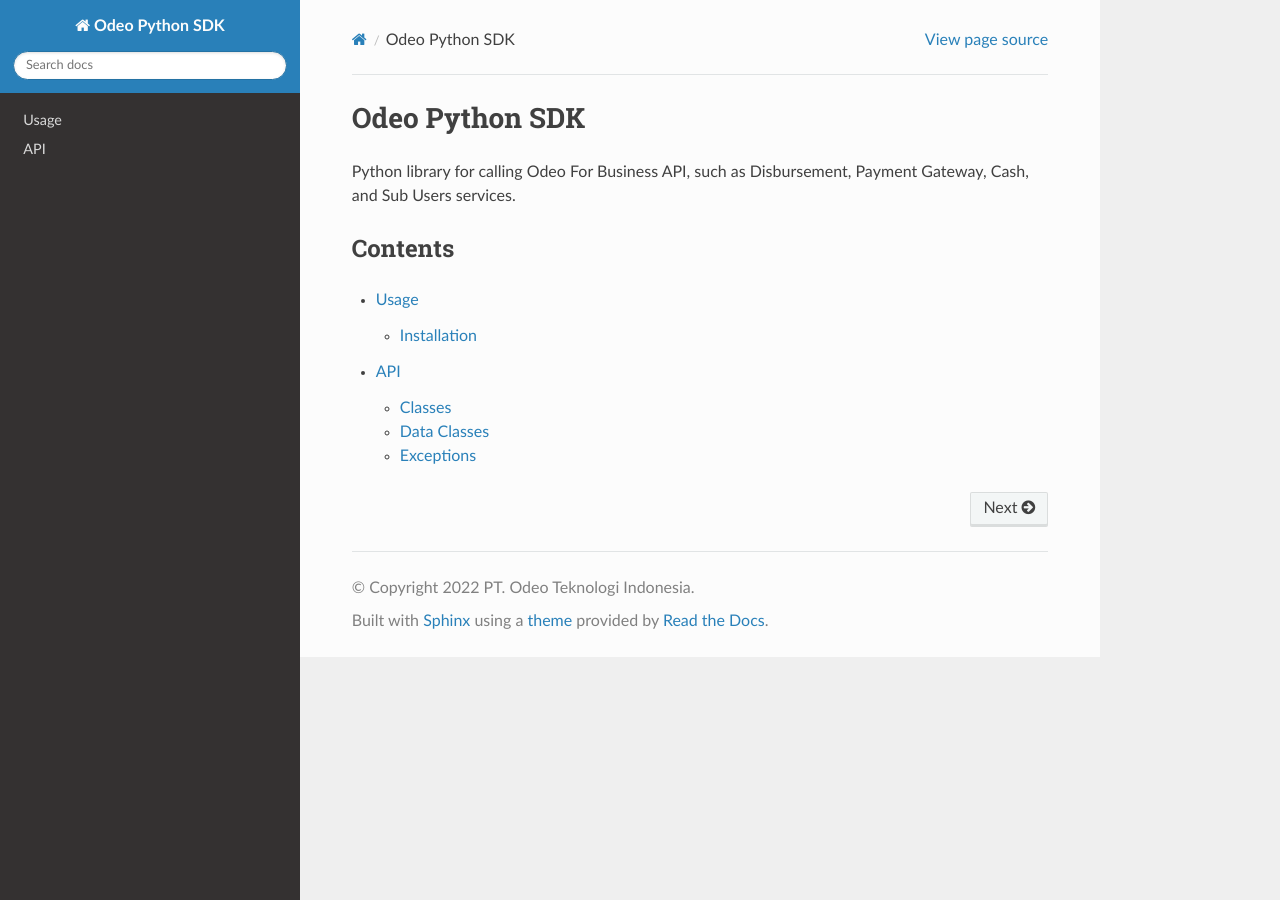
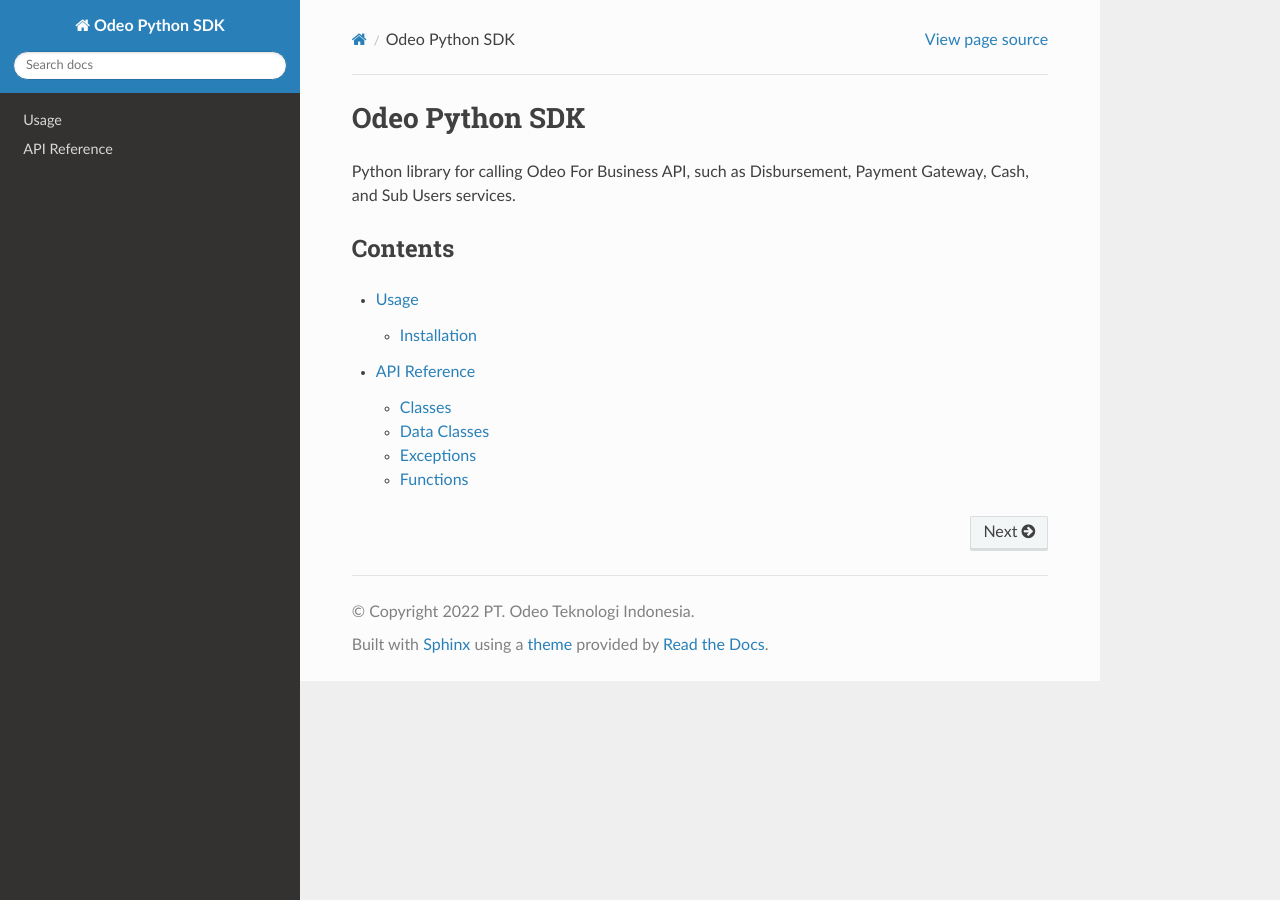
Before and after one commit to odeoteknologi/odeo-python-sdk, a Sphinx documentation site: the page built from docs/source/index.rst, in a window 1280 px wide. Built offline with Sphinx 7.4.7 and the Read the Docs theme 2.0.0, drawn with Linux system fonts in a browser that asks for light colours.

Commit message:
[TASK][OD-2956] Rename api section title & add doc for generate_signature function

```diff
--- a/docs/source/api.rst
+++ b/docs/source/api.rst
@@ -1,5 +1,5 @@
-API
-===
+API Reference
+=============
 
 Classes
 --------------
@@ -91,3 +91,8 @@
     .. autoexception:: InsufficientBalanceError
     .. autoexception:: InvalidBankError
     .. autoexception:: ResourceNotFoundError
+
+Functions
+---------
+
+.. autofunction:: odeo.api_signature.generate_signature
```
